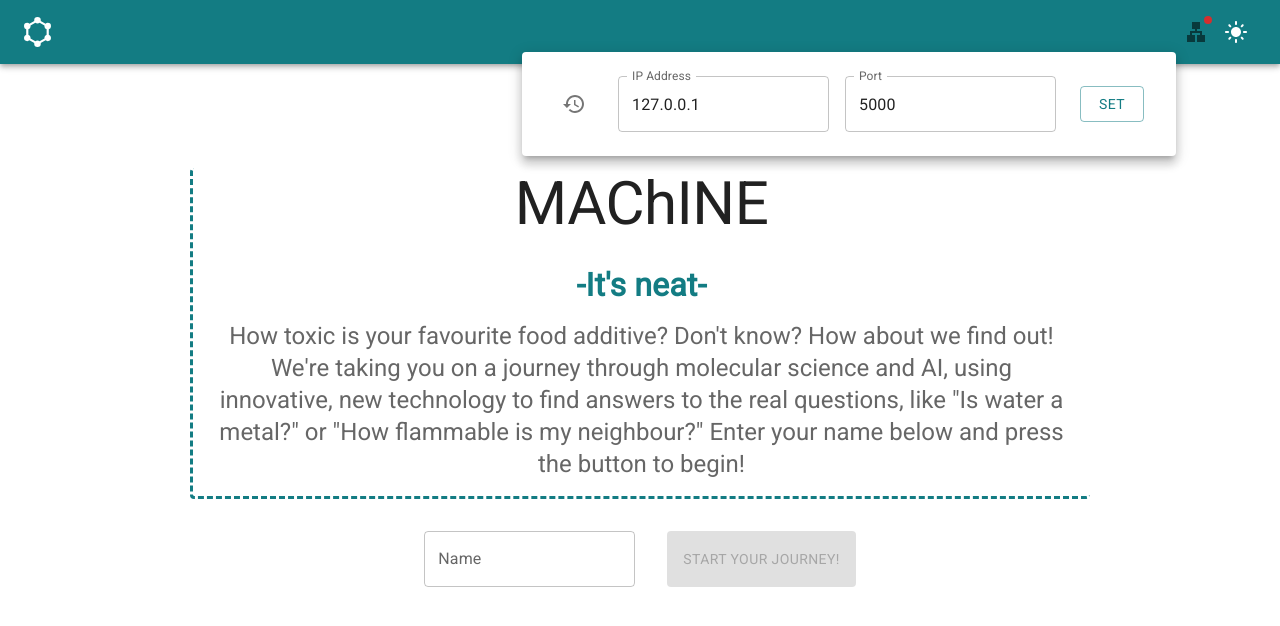
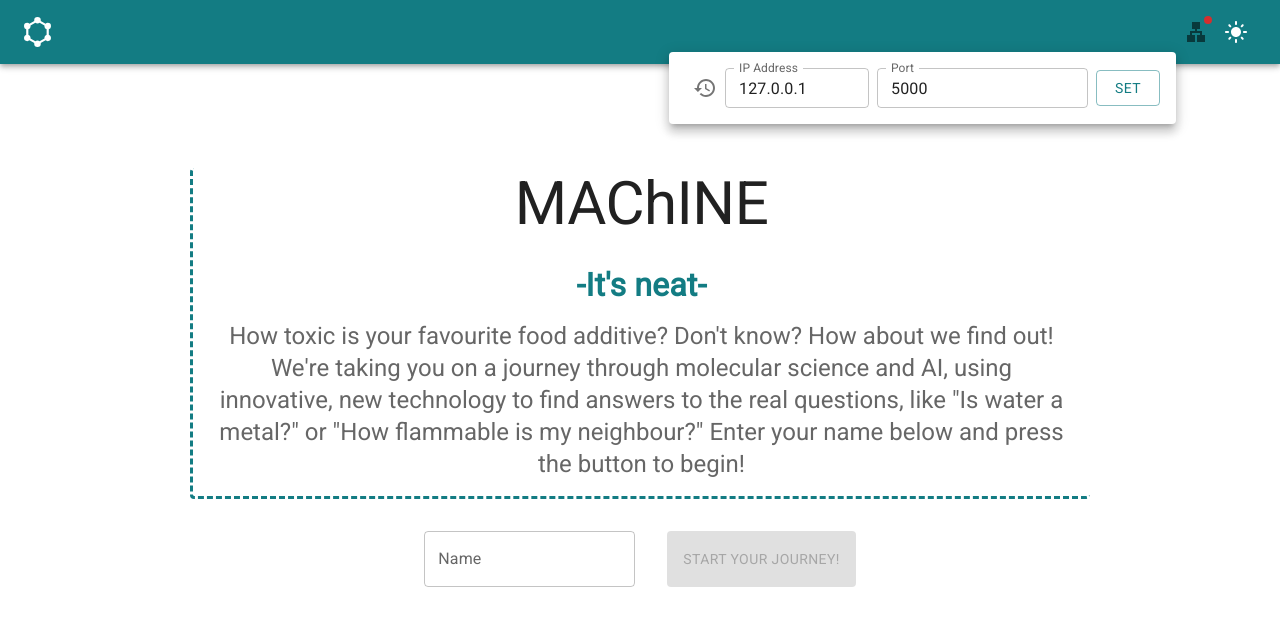
Before and after one commit to Robert-K/MAChINE, a React (Create React App) app in the folder frontend/: page / in a window 1280 px wide. Both pictures are taken after a click on the button 1196 px from the left and 32 px from the top of the page. Shown: the top 626 px of the page. Built offline with nearby package versions, Linux system fonts and the light colour scheme; no server answers.

Commit message:
UPD: Implements PR Feedback for server status button

```diff
--- a/frontend/src/components/Navbar.js
+++ b/frontend/src/components/Navbar.js
@@ -3,7 +3,7 @@ import { NavLink, useLocation } from 'react-router-dom'
 import * as React from 'react'
 import logo from '../logo.svg'
 import PropTypes from 'prop-types'
-import ServerPopover from './ServerPopper'
+import ServerPopover from './ServerStatusButton'
 import UserContext from '../UserContext'
 
 export default function Navbar(props) {
--- /dev/null
+++ b/frontend/src/components/ServerConfigForm.js
@@ -0,0 +1,87 @@
+import { Box, IconButton, TextField } from '@mui/material'
+import RestoreIcon from '@mui/icons-material/Restore'
+import React from 'react'
+import Button from '@mui/material/Button'
+import api from '../api'
+
+export default function ServerConfigForm() {
+  const [address, setAddress] = React.useState(api.getServerAddress())
+  const [port, setPort] = React.useState(api.getServerPort)
+  const [validIP, setValidIP] = React.useState(true)
+  const [validPort, setValidPort] = React.useState(true)
+
+  const handleAddressChange = (event) => {
+    setAddress(event.target.value)
+    setValidIP(!event.target.error)
+  }
+
+  const handlePortChange = (event) => {
+    setPort(event.target.value)
+    setValidPort(!event.target.error)
+  }
+
+  return (
+    <Box
+      component="form"
+      onSubmit={setValues}
+      sx={{
+        m: 2,
+      }}
+    >
+      <IconButton
+        sx={{ pr: 1 }}
+        onClick={() => {
+          getDefaults()
+        }}
+      >
+        <RestoreIcon />
+      </IconButton>
+      <TextField
+        type="text"
+        label="IP Address"
+        size="small"
+        value={address}
+        inputProps={{
+          minLength: 7,
+          maxLength: 15,
+          size: 12,
+          pattern:
+            '^((\\d{1,2}|1\\d\\d|2[0-4]\\d|25[0-5])\\.){3}(\\d{1,2}|1\\d\\d|2[0-4]\\d|25[0-5])$',
+        }}
+        sx={{ pr: 1 }}
+        onChange={handleAddressChange}
+        error={
+          !address.match(
+            '^((\\d{1,2}|1\\d\\d|2[0-4]\\d|25[0-5])\\.){3}(\\d{1,2}|1\\d\\d|2[0-4]\\d|25[0-5])$'
+          )
+        }
+      />
+      <TextField
+        type="number"
+        label="Port"
+        size="small"
+        value={port}
+        inputProps={{ size: 5 }}
+        sx={{ pr: 1 }}
+        onChange={handlePortChange}
+        error={!(port > 0 && port <= 8000)}
+      />
+      <Button variant="outlined" type="submit">
+        Set
+      </Button>
+    </Box>
+  )
+
+  function getDefaults() {
+    setAddress(api.getDefaultAddress())
+    setPort(api.getDefaultPort())
+  }
+
+  function setValues(event) {
+    event.preventDefault()
+    if (validIP && validPort) {
+      api.setServerAddress(address)
+      api.setServerPort(port)
+    }
+  }
+}
--- a/frontend/src/components/ServerStatus.js
+++ /dev/null
@@ -1,96 +0,0 @@
-import { Box, IconButton, List, ListItem, TextField } from '@mui/material'
-import RestoreIcon from '@mui/icons-material/Restore'
-import React from 'react'
-import Button from '@mui/material/Button'
-import api from '../api'
-
-export default function ServerStatus() {
-  const [address, setAddress] = React.useState(api.getServerAddress())
-  const [port, setPort] = React.useState(api.getServerPort)
-  const [validIP, setValidIP] = React.useState(true)
-  const [validPort, setValidPort] = React.useState(true)
-
-  const handleAddressChange = (event) => {
-    setAddress(event.target.value)
-    setValidIP(!event.target.error)
-  }
-
-  const handlePortChange = (event) => {
-    setPort(event.target.value)
-    setValidPort(!event.target.error)
-  }
-
-  return (
-    <div>
-      <List>
-        <ListItem>
-          <Box>
-            <IconButton
-              sx={{ m: 2 }}
-              onClick={() => {
-                getDefaults()
-              }}
-            >
-              <RestoreIcon />
-            </IconButton>
-            <TextField
-              type="text"
-              label="IP Address"
-              value={address}
-              onChange={handleAddressChange}
-              onKeyDown={(e) => {
-                if (e.key === 'Enter') {
-                  setValues()
-                }
-              }}
-              // minlength="7"
-              // maxlength="15"
-              // size="15"
-              // pattern="^((\d{1,2}|1\d\d|2[0-4]\d|25[0-5])\.){3}(\d{1,2}|1\d\d|2[0-4]\d|25[0-5])$"
-              error={
-                !address.match(
-                  '^((\\d{1,2}|1\\d\\d|2[0-4]\\d|25[0-5])\\.){3}(\\d{1,2}|1\\d\\d|2[0-4]\\d|25[0-5])$'
-                )
-              }
-              sx={{ m: 1 }}
-            />
-            <TextField
-              type="number"
-              label="Port"
-              value={port}
-              onChange={handlePortChange}
-              onKeyDown={(e) => {
-                if (e.key === 'Enter') {
-                  setValues()
-                }
-              }}
-              error={!(port > 0 && port <= 8000)}
-              sx={{ m: 1 }}
-            />
-            <Button
-              sx={{ m: 2 }}
-              variant="outlined"
-              onClick={() => {
-                setValues()
-              }}
-            >
-              Set
-            </Button>
-          </Box>
-        </ListItem>
-      </List>
-    </div>
-  )
-
-  function getDefaults() {
-    setAddress(api.getDefaultAddress())
-    setPort(api.getDefaultPort())
-  }
-
-  function setValues() {
-    if (validIP && validPort) {
-      api.setServerAddress(address)
-      api.setServerPort(port)
-    }
-  }
-}
--- a/frontend/src/components/ServerPopper.js
+++ b/frontend/src/components/ServerStatusButton.js
@@ -1,7 +1,7 @@
 import * as React from 'react'
 import Popover from '@mui/material/Popover'
 import LanIcon from '@mui/icons-material/Lan'
-import ServerStatus from './ServerStatus'
+import ServerConfigForm from './ServerConfigForm'
 import { Badge, IconButton } from '@mui/material'
 import api from '../api'
 export default function ServerPopover() {
@@ -46,7 +46,7 @@ export default function ServerPopover() {
         }}
         transformOrigin={{ vertical: 'top', horizontal: 'right' }}
       >
-        <ServerStatus />
+        <ServerConfigForm />
       </Popover>
     </div>
   )
```
